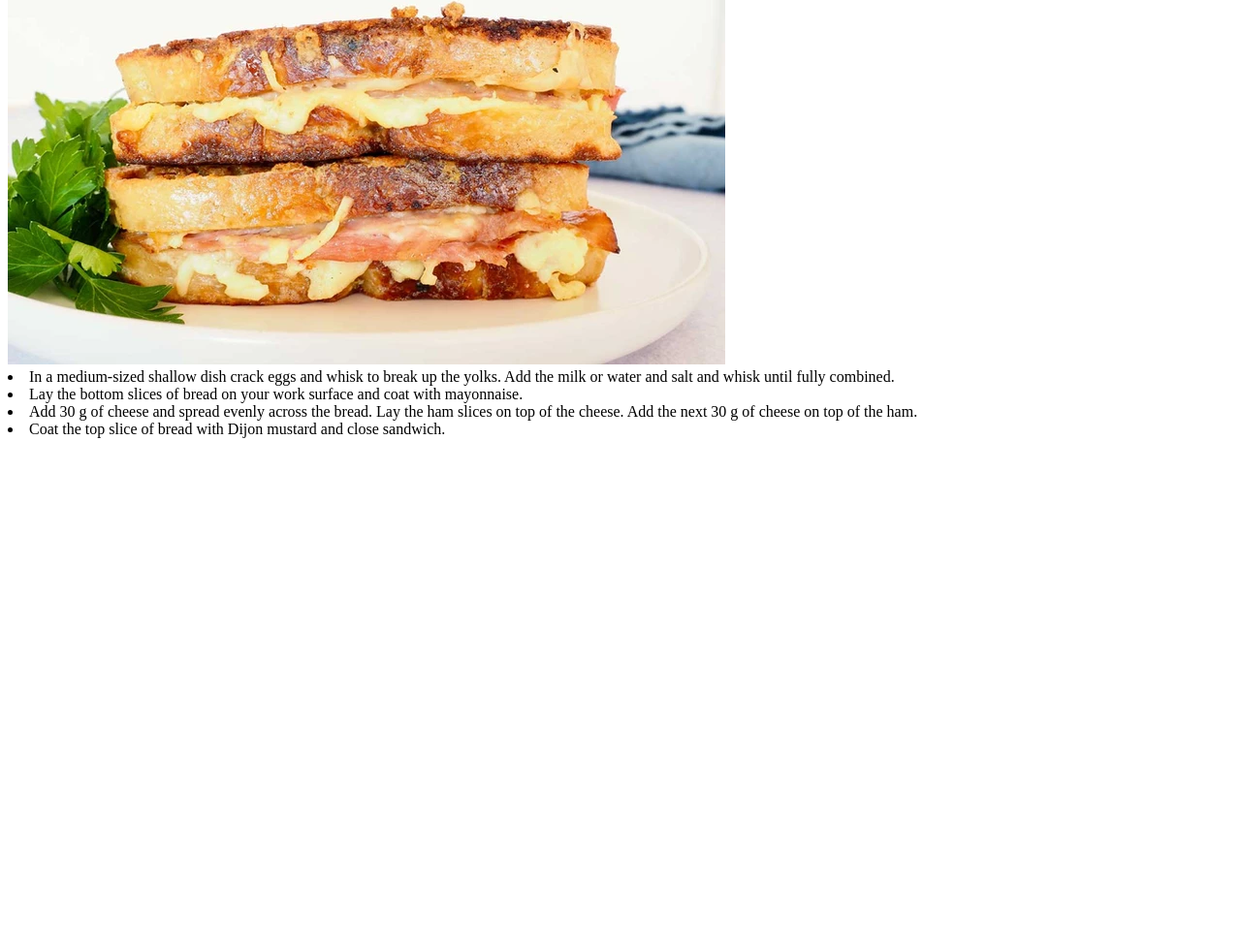
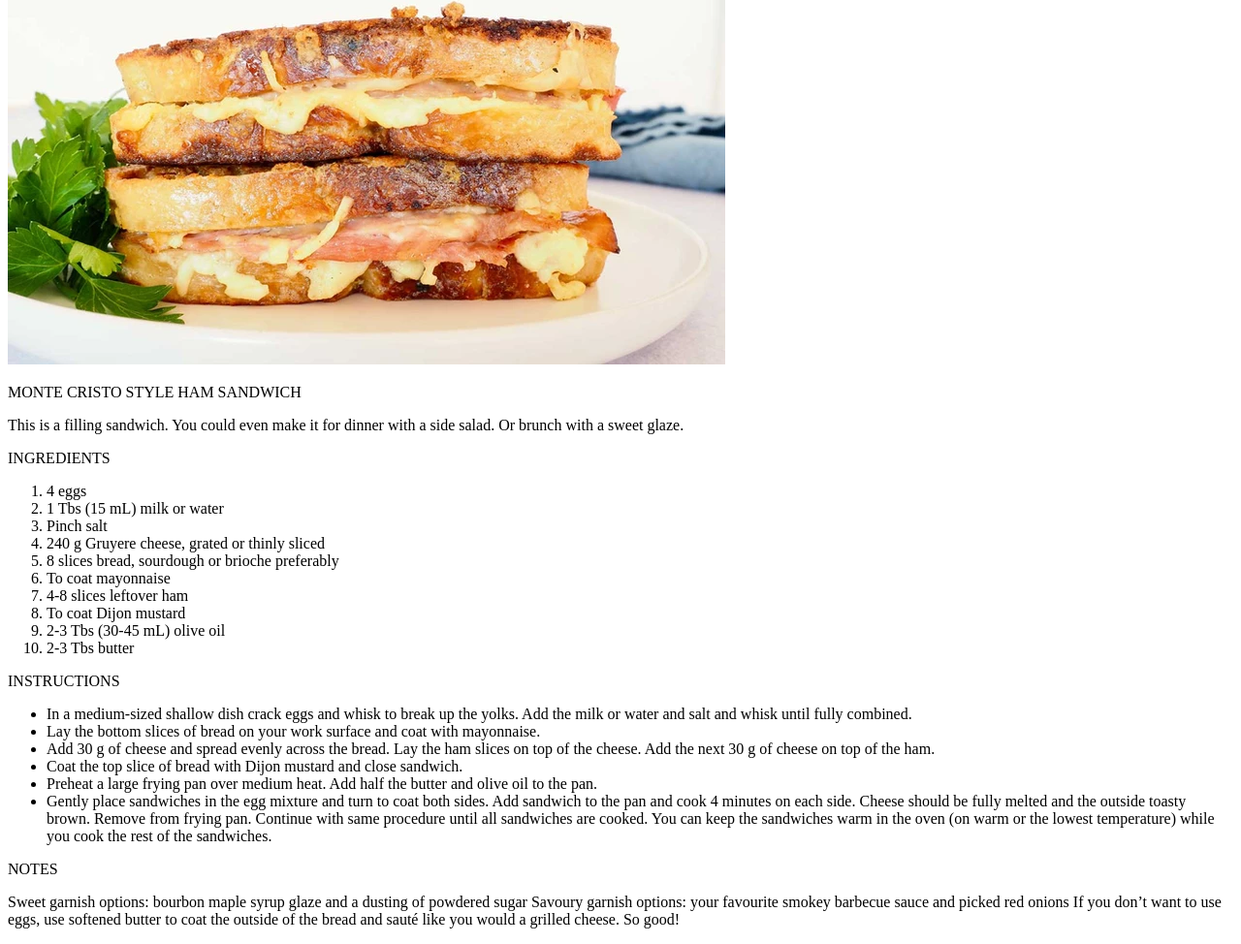
Before and after one commit to LouiseLouis/HTML-2, a plain HTML site: page index.html in a window 1280 px wide. Shown: the part 228-1202 px from the top of the page at 97% size. Before the commit the page ends 800 px from the top, so only its background shows below. Drawn offline with Linux system fonts and the light colour scheme; files that its build step writes are made by us from their sources.

Commit message:
receipt4

```diff
--- a/index.html
+++ b/index.html
@@ -8,12 +8,41 @@
      <p align="center">Monte Cristo-Style Ham Sandwich</p>
      <p align="center">This is a perfect way to use up leftover ham from holiday meals!</p>
     <img src="img/receipt.webp" alt="test">
-         <li>In a medium-sized shallow dish crack eggs and whisk to break up the yolks. Add the milk or water and salt and whisk until fully combined.</li>
-         <li>Lay the bottom slices of bread on your work surface and coat with mayonnaise.        </li>
-         <li>Add 30 g of cheese and spread evenly across the bread. Lay the ham slices on top of the cheese. Add the next 30 g of cheese on top of the ham.        </li>
-         <li>Coat the top slice of bread with Dijon mustard and close sandwich.
+    <p>MONTE CRISTO STYLE HAM SANDWICH
+    <p>This is a filling sandwich. You could even make it for dinner with a side salad. Or brunch with a sweet glaze.</p>
+    <p>INGREDIENTS</p>
+    <ol><li>4 eggs</li>
+    <li>1 Tbs (15 mL) milk or water</li>
+    <li>Pinch salt</li>
+    <li>240 g Gruyere cheese, grated or thinly sliced</li>
+    <li>8 slices bread, sourdough or brioche preferably</li>
+    <li>To coat mayonnaise</li>
+    <li>4-8 slices leftover ham</li>
+    <li>To coat Dijon mustard</li>
+    <li>2-3 Tbs (30-45 mL) olive oil
+    </li>
+    <li>2-3 Tbs butter
+    </li>
+    </ol>
+    <p>INSTRUCTIONS</p>
+    <ul>
+        <li>In a medium-sized shallow dish crack eggs and whisk to break up the yolks. Add the milk or water and salt and whisk until fully combined.</li>
+        <li>Lay the bottom slices of bread on your work surface and coat with mayonnaise.</li>
+        <li>Add 30 g of cheese and spread evenly across the bread. Lay the ham slices on top of the cheese. Add the next 30 g of cheese on top of the ham.</li>
+        <li>Coat the top slice of bread with Dijon mustard and close sandwich.
         </li>
-     </ul>
+        <li>Preheat a large frying pan over medium heat. Add half the butter and olive oil to the pan.
+        </li>
+        <li>Gently place sandwiches in the egg mixture and turn to coat both sides. Add sandwich to the pan and cook 4 minutes on each side. Cheese should be fully melted and the outside toasty brown. Remove from frying pan. Continue with same procedure until all sandwiches are cooked. You can keep the sandwiches warm in the oven (on warm or the lowest temperature) while you cook the rest of the sandwiches.
+        </li>
+    </ul>
+    <p>NOTES</p>
+    <p>Sweet garnish options: bourbon maple syrup glaze and a dusting of powdered sugar
+
+        Savoury garnish options: your favourite smokey barbecue sauce and picked red onions
+
+        If you don’t want to use eggs, use softened butter to coat the outside of the bread and sauté like you would a grilled cheese. So good!
+        </p>
  </body>
  <footer>
      <p> </p>
```
